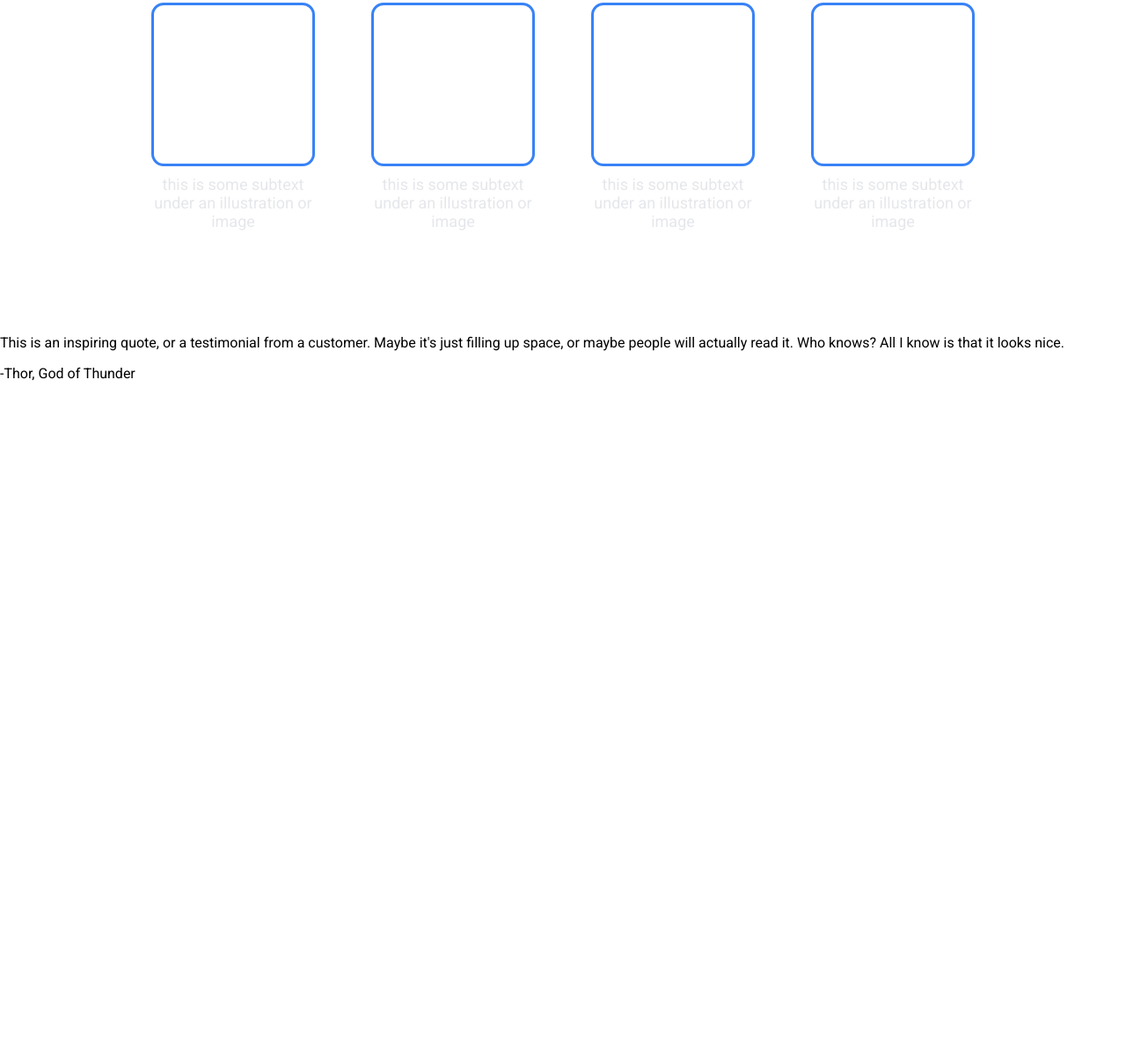
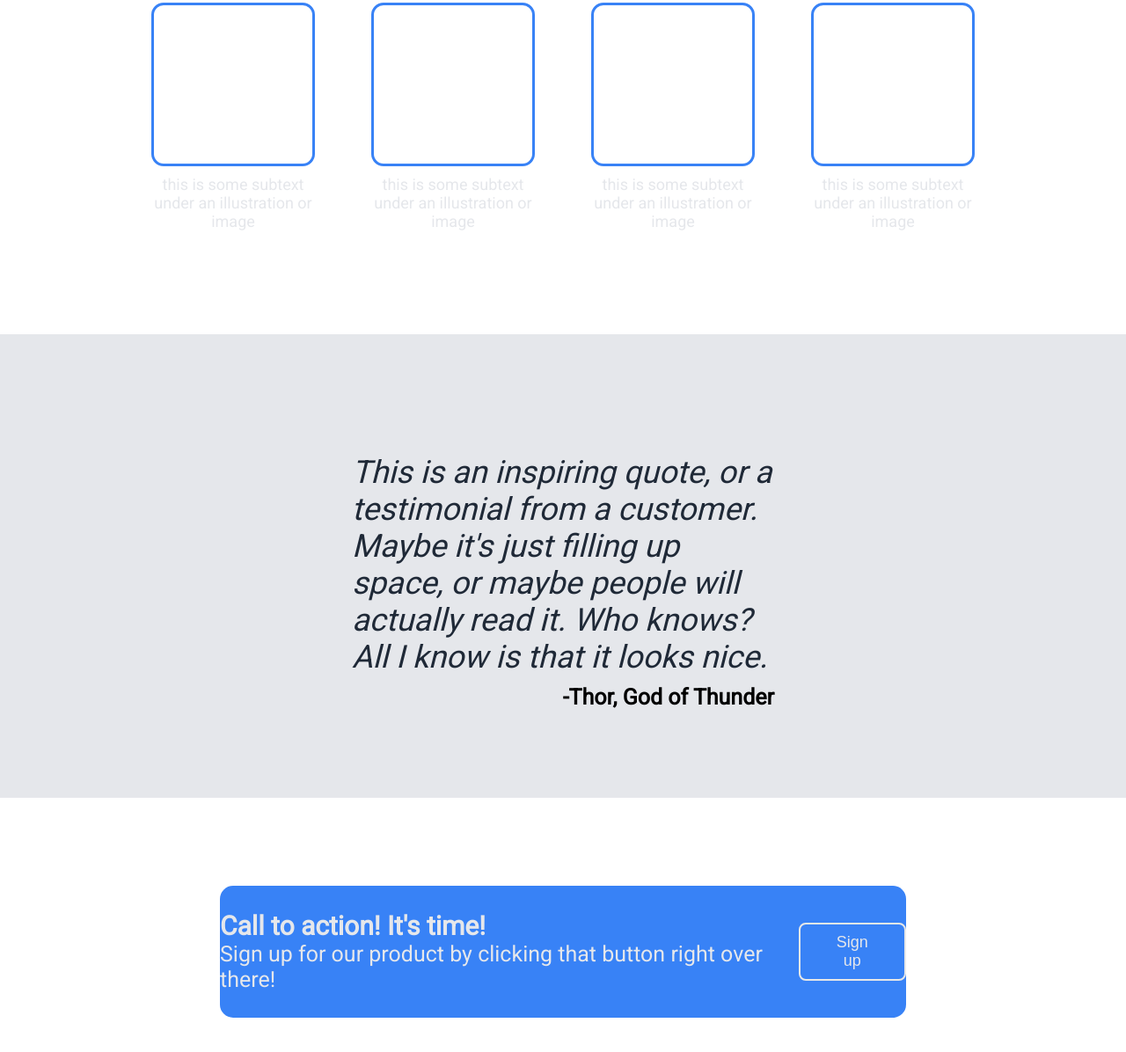
Before and after one commit to RakhmanIbrayev/landing-page, a plain HTML site: page index.html in a window 1280 px wide. Shown: the part 755-1951 px from the top of the page at 88% size. Before the commit the page ends 1205 px from the top, so only its background shows below. Drawn offline with Linux system fonts and the light colour scheme.

Commit message:
Add the sign-up section

```diff
--- a/index.html
+++ b/index.html
@@ -27,7 +27,7 @@
             <h2 class="hero-description">
                 This website has some subtext that goes here under the main title. It's a smaller font and the color is lower contrast.
             </h2>
-            <button class="sign-up">Sign up</button>
+            <button class="btn-sign-up">Sign up</button>
         </div>
         <div class="hero-right">
             This is a placeholder for an image
@@ -57,12 +57,17 @@
             </div>
         </div>
         <div class="quote">
-            <p>This is an inspiring quote, or a testimonial from a customer. Maybe it's just filling up space, or maybe people will actually read it. Who knows? All I know is that it looks nice.</p>
+            <p class="the-quote">This is an inspiring quote, or a testimonial from a customer. Maybe it's just filling up space, or maybe people will actually read it. Who knows? All I know is that it looks nice.</p>
             <p class="author">-Thor, God of Thunder</p>
         </div>
     </div>
 
     <div class="sign-up">
+        <div class="sign-up-text">
+            <p class="first">Call to action! It's time!</p>
+            <p class="second">Sign up for our product by clicking that button right over there!</p>
+        </div>
+        <button class="btn-sign-up" id="last">Sign up</button>
     </div>
 
     <div class="footer">
--- a/style.css
+++ b/style.css
@@ -54,14 +54,14 @@ body {
     background-color: grey;
 }
 
-.hero .sign-up {
+.btn-sign-up {
     border: none;
     border-radius: 8px;
     background-color: #3882F6;
     padding: 10px 30px;
 }
 
-a, .hero-description, .hero-right, .hero .sign-up, .text {
+a, .hero-description, .hero-right, .btn-sign-up, .text {
     font-size: 18px;
     color: #E5E7EB;
     text-decoration: none;
@@ -108,3 +108,50 @@ a, .hero-description, .hero-right, .hero .sign-up, .text {
     text-align: center;
     margin-top: 10px;
 }
+
+.quote {
+    background-color: #E5E7EB;
+    padding: 100px 400px;
+}
+
+.quote .the-quote {
+    font-size: 36px;
+    font-style: italic;
+    color: #1F2937;
+    margin-bottom: 10px;
+}
+
+.author {
+    text-align: right;
+    margin: 0;
+    font-size: 25px;
+    font-weight: 900;
+}
+
+.sign-up {
+    background-color: #3882F6;
+    border-radius: 15px;
+    margin: 100px 250px;
+    display: flex;
+    align-items: center;
+    justify-content: space-around;
+    height: 150px;
+}
+
+#last {
+    border: 2px solid #E8E8E8;
+}
+
+.sign-up-text .first, .sign-up-text .second {
+    color: #E5E7EB;
+    margin: 0;
+}
+
+.sign-up-text .first {
+    font-size: 30px;
+    font-weight: 900;
+}
+
+.sign-up-text .second {
+    font-size: 25px;
+}
```
